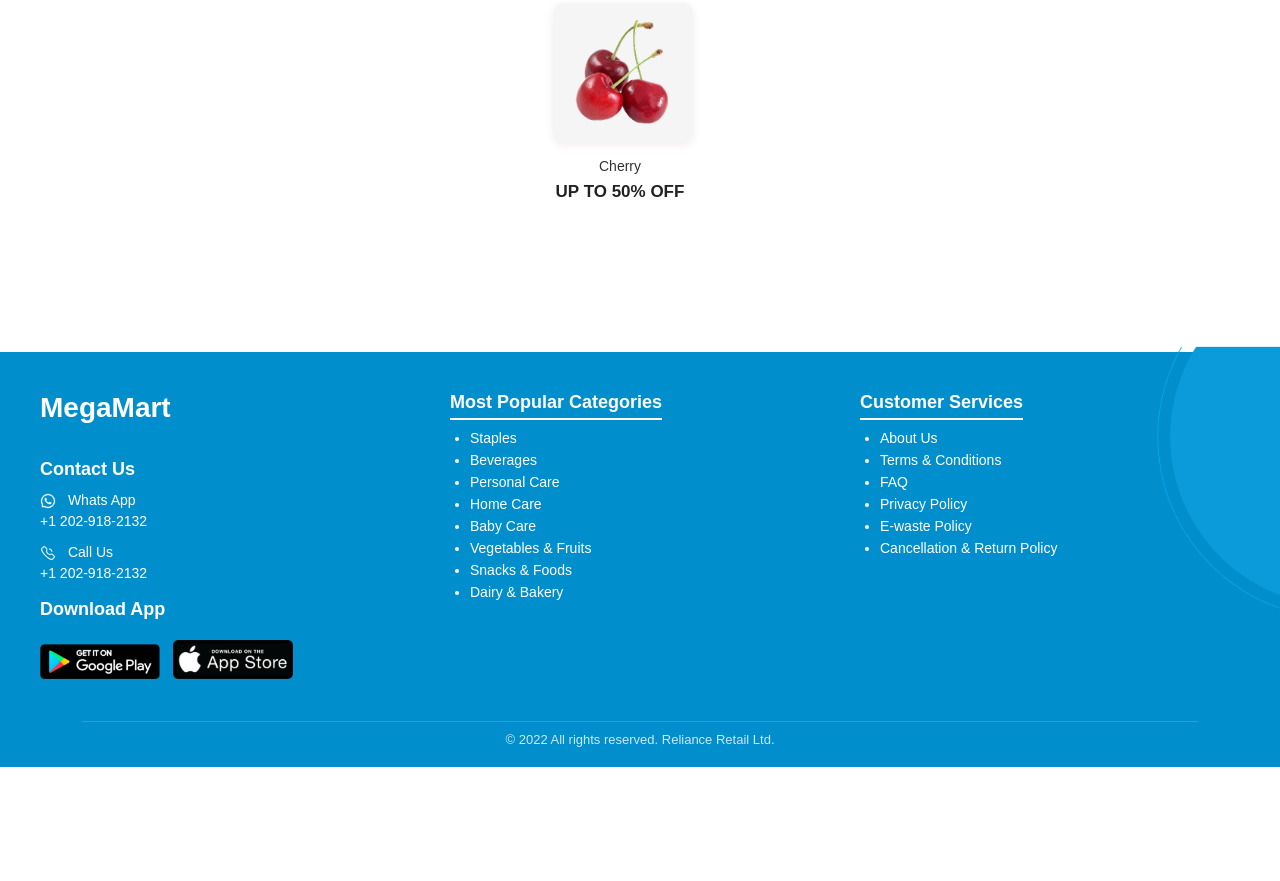
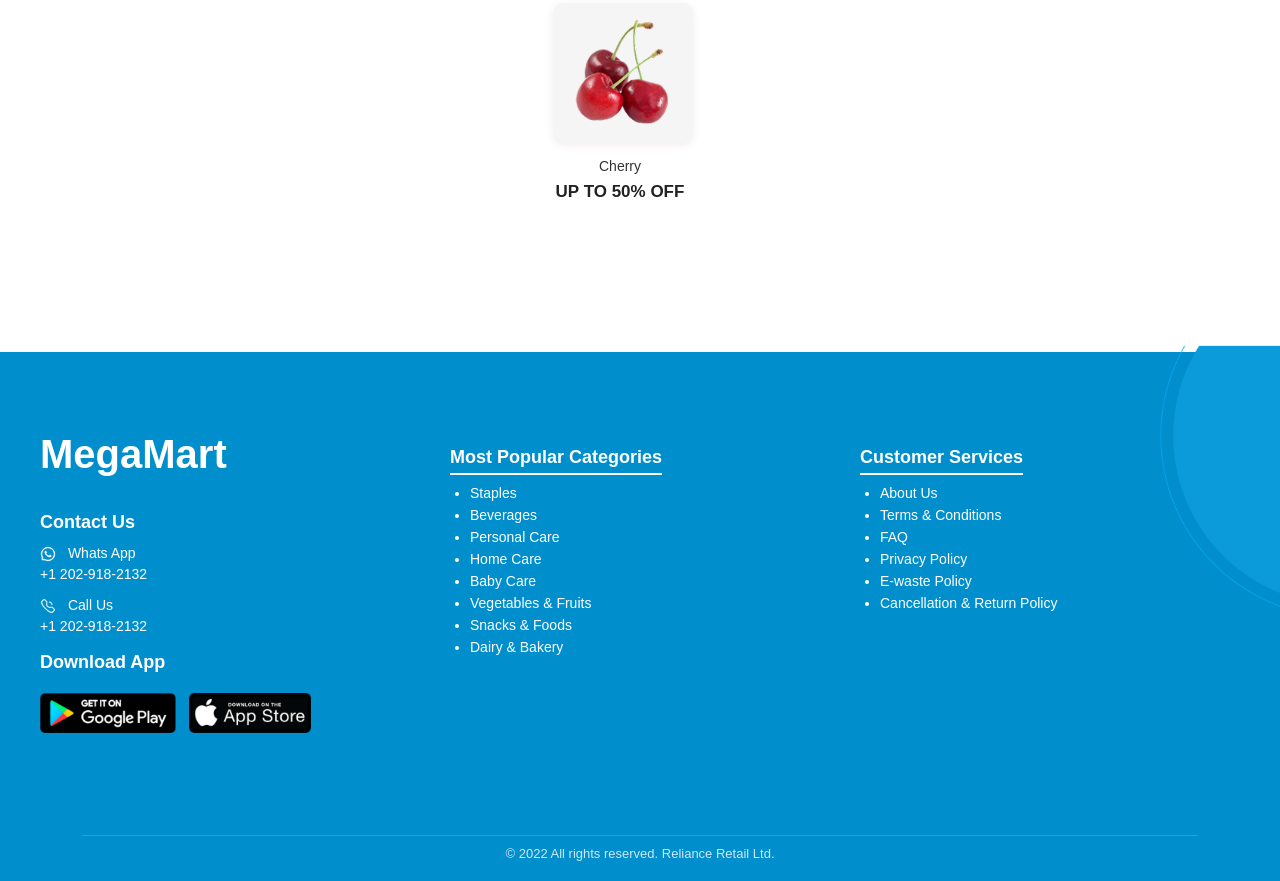
Before and after one commit to vivian-l-29/Prueba-Lab, a plain HTML site: page index.html in a window 1280 px wide. Shown: the part 2207-3088 px from the top of the page. Before the commit the page ends 2974 px from the top, so only its background shows below. Drawn offline with Linux system fonts and the light colour scheme.

Commit message:
Edicion de footer

```diff
--- a/footer/footer.css
+++ b/footer/footer.css
@@ -21,9 +21,10 @@
 }
 
 .footer-logo {
-  font-size: 28px;
+  font-size: 40px;
   font-weight: bold;
   margin-bottom: 20px;
+  margin-top: 40px;
 }
 
 .footer-contact-title {
@@ -66,6 +67,7 @@
   display: inline-block;
   padding-bottom: 5px;
     font-size: 18px;
+  margin-top: 55px;
 }
 
 .footer-list {
@@ -83,13 +85,13 @@
   border: 0;
   border-top: 1px solid #05ABF3;
   width: 90%;
-  margin-top: 40px;
+  margin-top: 100px;
 }
 
 .fondo-decorativo-4 {
   position: absolute;
-  top: -103px;
-  left: 695px;
+  top: -159px;
+  left: 698px;
   transform: translateY(-50%);
   width: 250px;
   height: auto;
@@ -100,3 +102,9 @@
   font-size: 13px;
   opacity: 0.8;
 }
+.footer-apps img {
+  height: 40px;
+  width: auto;
+  margin-right: 10px;
+  margin-top: 10px;
+}
```
